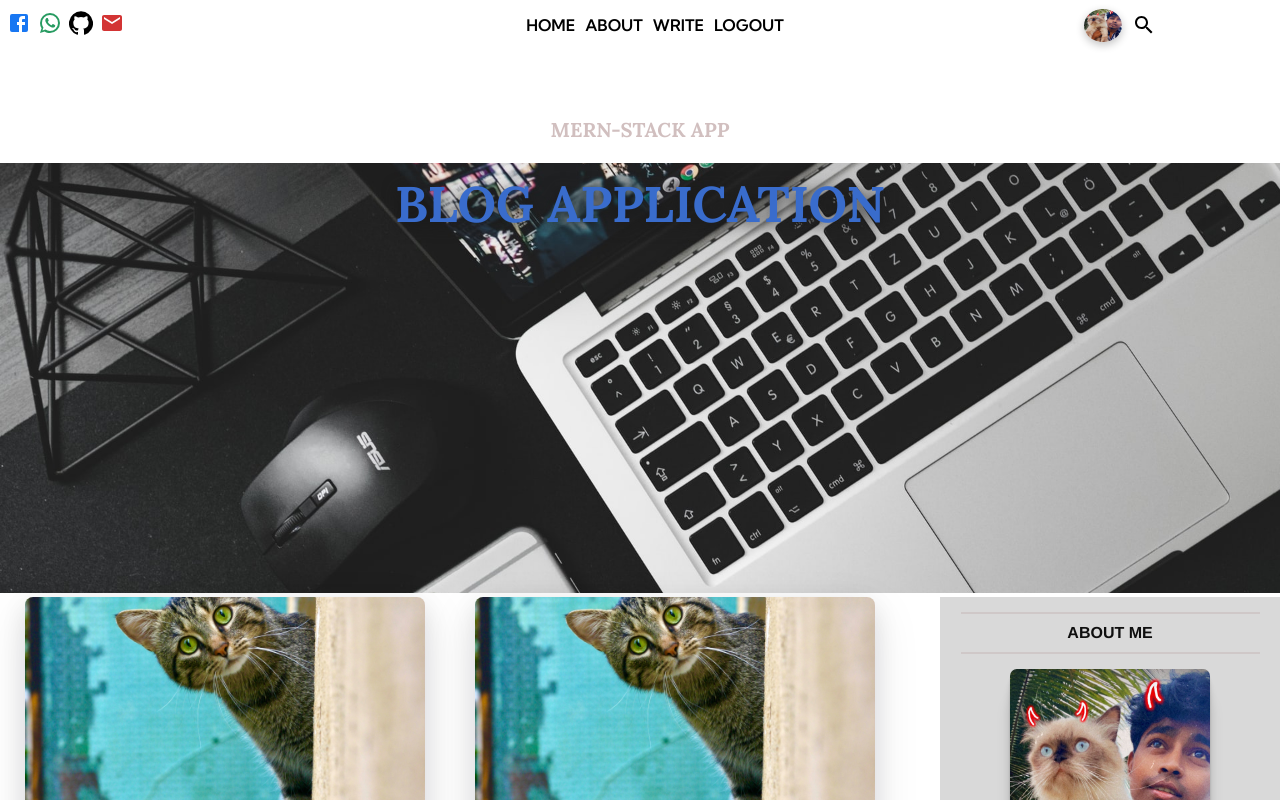
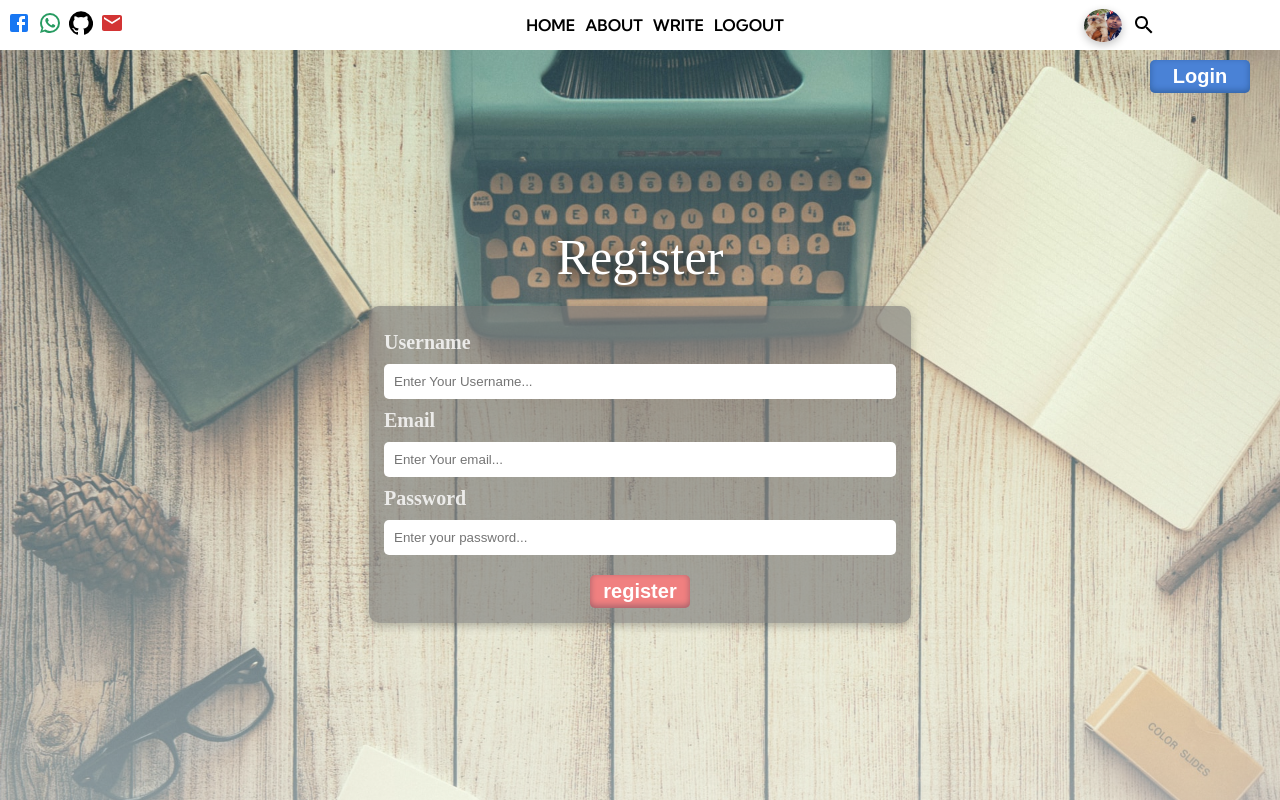
Before and after one commit to mkandanmk7/React-Full-stack-Blog-Application-using-MERN, a React (Create React App) app: page /register in a window 1280 px wide. Shown: the top 800 px of the page. Built offline with nearby package versions, Linux system fonts and the light colour scheme; a web font is replaced by a local one.

Commit message:
front end demo done

```diff
--- a/src/App.js
+++ b/src/App.js
@@ -11,12 +11,12 @@
 import { BrowserRouter as Router, Routes, Route } from "react-router-dom";
 import Post from "./Components/Post/Post";
 function App() {
-  const user = true;
+  const user = false;
   return (
     <Router>
       <TopNavbar />
       <Routes>
-        <Route exact path="/" element={<Home />} />
+        <Route path="/" element={<Home />} />
         <Route path="/login" element={user ? <Home /> : <Login />} />
         <Route path="/register" element={user ? <Home /> : <Register />} />
         <Route path="/write" element={user ? <Write /> : <Register />} />
--- a/src/Pages/Login/Login.css
+++ b/src/Pages/Login/Login.css
@@ -57,6 +57,7 @@
   box-shadow: rgba(50, 50, 93, 0.25) 0px 50px 100px -20px,
     rgba(0, 0, 0, 0.3) 0px 30px 60px -30px,
     rgba(10, 37, 64, 0.35) 0px -2px 6px 0px inset;
+  cursor: pointer;
 }
 .RegisterButton {
   position: absolute;
@@ -73,4 +74,5 @@
   box-shadow: rgba(50, 50, 93, 0.25) 0px 50px 100px -20px,
     rgba(0, 0, 0, 0.3) 0px 30px 60px -30px,
     rgba(10, 37, 64, 0.35) 0px -2px 6px 0px inset;
+  cursor: pointer;
 }
--- a/src/Pages/Login/Login.jsx
+++ b/src/Pages/Login/Login.jsx
@@ -1,4 +1,5 @@
 import React from "react";
+import { Link } from "react-router-dom";
 import "./Login.css";
 
 function Login() {
@@ -20,7 +21,11 @@
         />
         <button className="loginButton">Login</button>
       </form>
-      <button className="RegisterButton">Register</button>
+      <button className="RegisterButton">
+        <Link className="link" to="/register">
+          Register
+        </Link>
+      </button>
     </div>
   );
 }
--- a/src/Pages/Register/Register.css
+++ b/src/Pages/Register/Register.css
@@ -57,6 +57,7 @@
   box-shadow: rgba(50, 50, 93, 0.25) 0px 50px 100px -20px,
     rgba(0, 0, 0, 0.3) 0px 30px 60px -30px,
     rgba(10, 37, 64, 0.35) 0px -2px 6px 0px inset;
+  cursor: pointer;
 }
 .LoginButton {
   position: absolute;
@@ -73,4 +74,5 @@
   box-shadow: rgba(50, 50, 93, 0.25) 0px 50px 100px -20px,
     rgba(0, 0, 0, 0.3) 0px 30px 60px -30px,
     rgba(10, 37, 64, 0.35) 0px -2px 6px 0px inset;
+  cursor: pointer;
 }
--- a/src/Pages/Register/Register.jsx
+++ b/src/Pages/Register/Register.jsx
@@ -1,4 +1,5 @@
 import React from "react";
+import { Link } from "react-router-dom";
 import "./Register.css";
 
 function Register() {
@@ -26,7 +27,11 @@
         />
         <button className="registerButton">register</button>
       </form>
-      <button className="LoginButton">Login</button>
+      <button className="LoginButton">
+        <Link className="link" to="/login">
+          Login
+        </Link>
+      </button>
     </div>
   );
 }
```
